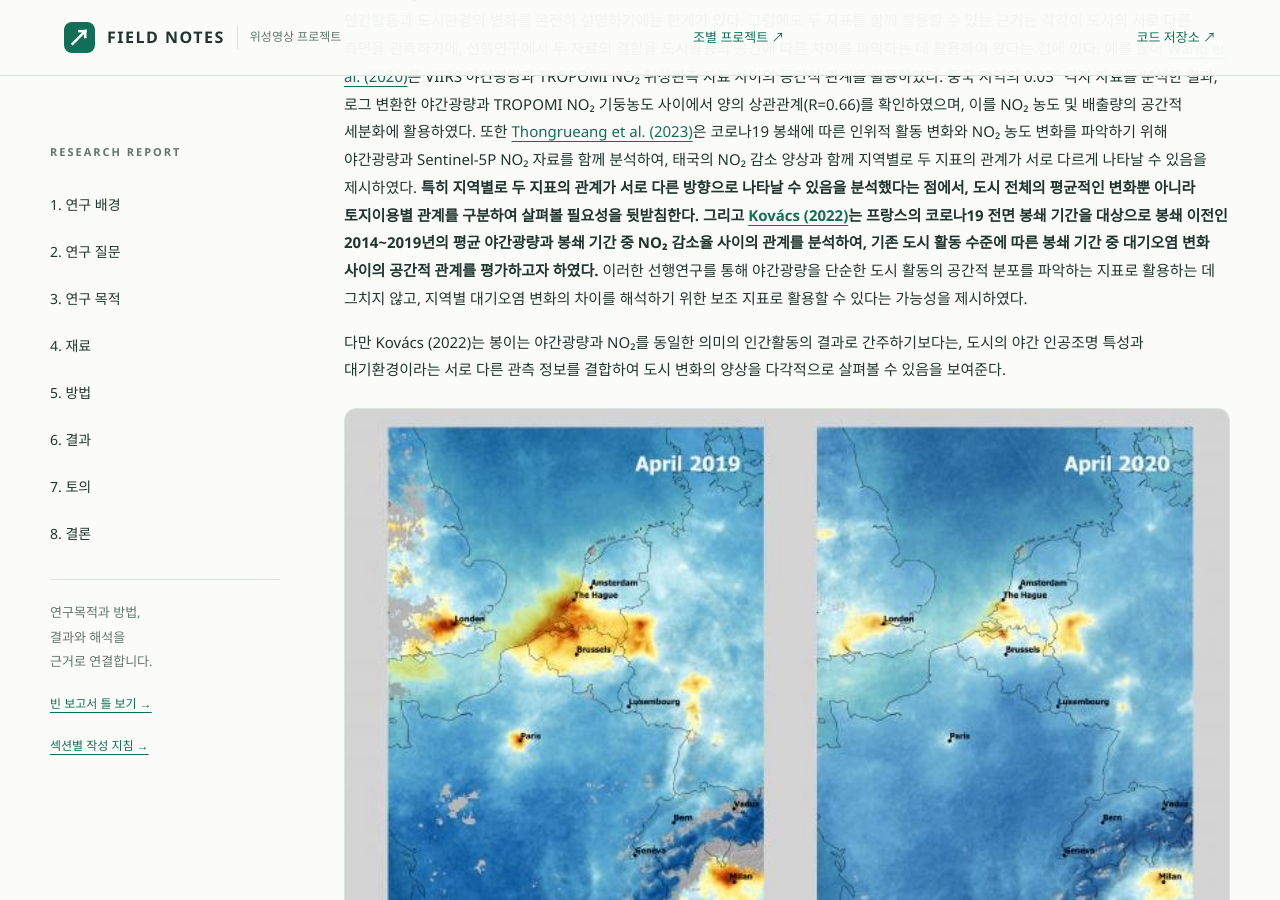
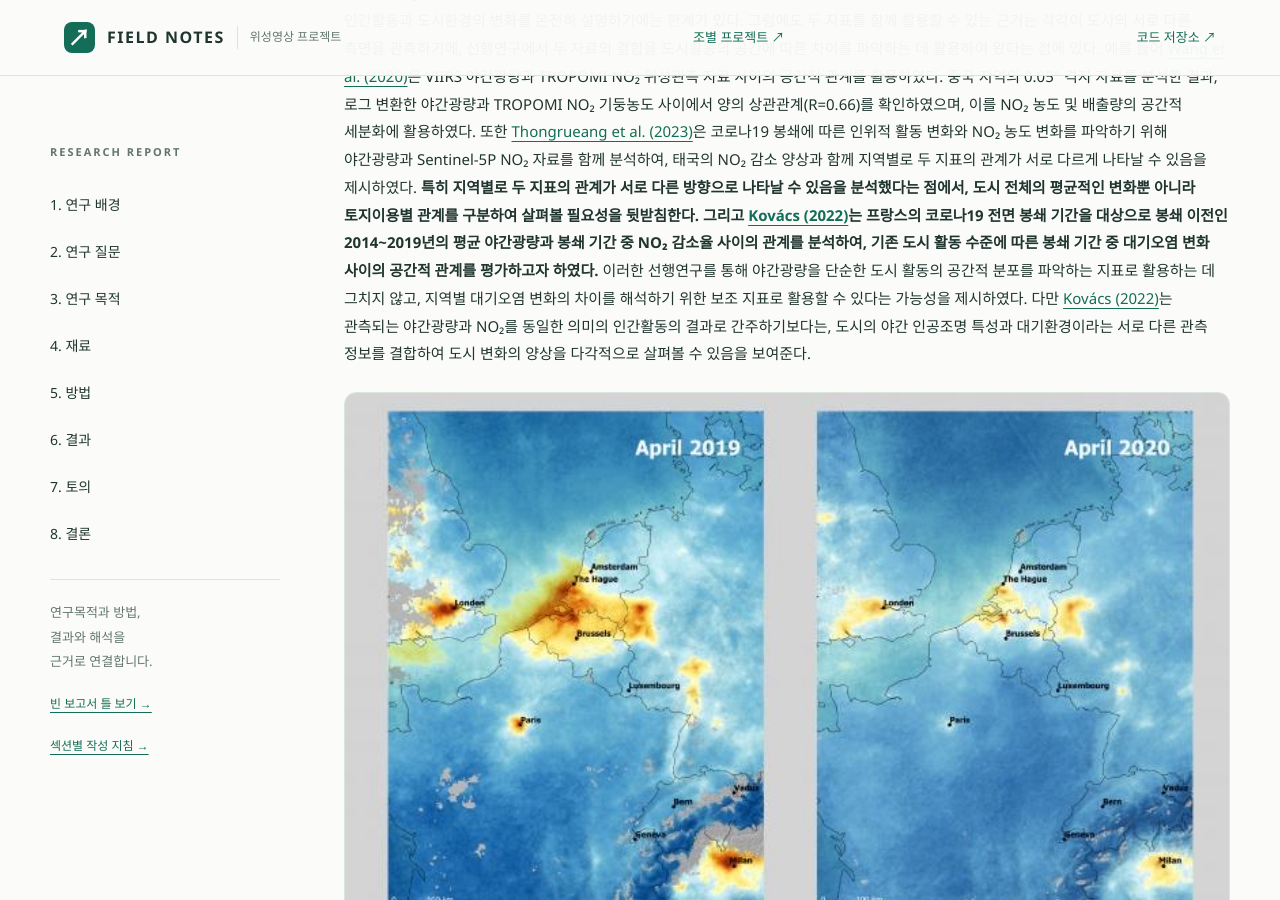
Before and after one commit to rlawkdgns3550-cmyk/surveying2_team03, a Jekyll site: the page built from docs/index.md, in a window 1280 px wide and 900 px high, scrolled down 2789 px. Built offline with Jekyll 4.4.1, drawn with Linux system fonts in a browser that asks for light colours.

Commit message:
Revise analysis of nighttime lights and NO₂ correlation
Updated the discussion on the relationship between nighttime lights and NO₂ levels, emphasizing their complementary use in analyzing urban activities and environmental changes.

```diff
--- a/docs/index.md
+++ b/docs/index.md
@@ -22,9 +22,7 @@ badge: "빈 학술 보고서 틀"
 
 다만 야간광량은 조명시설의 밀도와 운영시간, 토지이용 특성 및 관측 환경 등에도 영향을 받으므로 관측값을 실제 활동량이나 경제활동과 동일하게 해석해서는 안 된다. 특히 [Ma (2018)](https://www.mdpi.com/2072-4292/10/5/723)의 별도 연구에서는 픽셀 단위의 비교에서 설명력이 33%로 낮아지는 것을 확인하였다. 이는 야간광량이 도시 및 행정구역 수준에서 인간활동의 상대적 공간 차이를 파악하는 데 유용할 수 있지만, 세부 공간에서 모든 인간활동을 동일한 수준으로 반영하지는 못한다는 점을 보여준다. [Elvidge et al. (2017)](https://doi.org/10.1080/01431161.2017.1342050); [Zheng et al. (2023)](https://doi.org/10.1016/j.isprsjprs.2023.05.028). **따라서 본 연구에서는 야간광량을 인간의 이동량이나 실제 경제활동량 자체를 직접 측정하는 값이 아니라, 야간 인공조명의 밝기를 통해 도시 기능에 수반되는 활동의 공간적 분포와 변화를 간접적으로 나타내는 지표로 정의한다.**
 
-이처럼 NO₂와 야간광량은 각각 연소 과정에 따른 대기환경 변화와 야간 인공조명의 공간적 분포를 관측하는 지표로서, 어느 하나만으로 인간활동과 도시환경의 변화를 온전히 설명하기에는 한계가 있다. 그럼에도 두 지표를 함께 활용할 수 있는 근거는 각각이 도시의 서로 다른 측면을 관측하기에, 선행연구에서 두 자료의 결합을 도시활동의 공간에 따른 차이를 파악하는 데 활용하여 왔다는 점에 있다. 예를 들어 [Wang et al. (2020)](https://doi.org/10.5194/acp-20-6651-2020)은 VIIRS 야간광량과 TROPOMI NO₂ 위성관측 자료 사이의 공간적 관계를 활용하였다. 중국 지역의 0.05° 격자 자료를 분석한 결과, 로그 변환한 야간광량과 TROPOMI NO₂ 기둥농도 사이에서 양의 상관관계(R=0.66)를 확인하였으며, 이를 NO₂ 농도 및 배출량의 공간적 세분화에 활용하였다. 또한 [Thongrueang et al. (2023)](https://doi.org/10.3390/su15054296)은 코로나19 봉쇄에 따른 인위적 활동 변화와 NO₂ 농도 변화를 파악하기 위해 야간광량과 Sentinel-5P NO₂ 자료를 함께 분석하여, 태국의 NO₂ 감소 양상과 함께 지역별로 두 지표의 관계가 서로 다르게 나타날 수 있음을 제시하였다. **특히 지역별로 두 지표의 관계가 서로 다른 방향으로 나타날 수 있음을 분석했다는 점에서, 도시 전체의 평균적인 변화뿐 아니라 토지이용별 관계를 구분하여 살펴볼 필요성을 뒷받침한다. 그리고 [Kovács (2022)](https://hal.science/hal-03661866v1/document)는 프랑스의 코로나19 전면 봉쇄 기간을 대상으로 봉쇄 이전인 2014~2019년의 평균 야간광량과 봉쇄 기간 중 NO₂ 감소율 사이의 관계를 분석하여, 기존 도시 활동 수준에 따른 봉쇄 기간 중 대기오염 변화 사이의 공간적 관계를 평가하고자 하였다.** 이러한 선행연구를 통해 야간광량을 단순한 도시 활동의 공간적 분포를 파악하는 지표로 활용하는 데 그치지 않고, 지역별 대기오염 변화의 차이를 해석하기 위한 보조 지표로 활용할 수 있다는 가능성을 제시하였다.
-
-다만 Kovács (2022)는 봉이는 야간광량과 NO₂를 동일한 의미의 인간활동의 결과로 간주하기보다는, 도시의 야간 인공조명 특성과 대기환경이라는 서로 다른 관측 정보를 결합하여 도시 변화의 양상을 다각적으로 살펴볼 수 있음을 보여준다.
+이처럼 NO₂와 야간광량은 각각 연소 과정에 따른 대기환경 변화와 야간 인공조명의 공간적 분포를 관측하는 지표로서, 어느 하나만으로 인간활동과 도시환경의 변화를 온전히 설명하기에는 한계가 있다. 그럼에도 두 지표를 함께 활용할 수 있는 근거는 각각이 도시의 서로 다른 측면을 관측하기에, 선행연구에서 두 자료의 결합을 도시활동의 공간에 따른 차이를 파악하는 데 활용하여 왔다는 점에 있다. 예를 들어 [Wang et al. (2020)](https://doi.org/10.5194/acp-20-6651-2020)은 VIIRS 야간광량과 TROPOMI NO₂ 위성관측 자료 사이의 공간적 관계를 활용하였다. 중국 지역의 0.05° 격자 자료를 분석한 결과, 로그 변환한 야간광량과 TROPOMI NO₂ 기둥농도 사이에서 양의 상관관계(R=0.66)를 확인하였으며, 이를 NO₂ 농도 및 배출량의 공간적 세분화에 활용하였다. 또한 [Thongrueang et al. (2023)](https://doi.org/10.3390/su15054296)은 코로나19 봉쇄에 따른 인위적 활동 변화와 NO₂ 농도 변화를 파악하기 위해 야간광량과 Sentinel-5P NO₂ 자료를 함께 분석하여, 태국의 NO₂ 감소 양상과 함께 지역별로 두 지표의 관계가 서로 다르게 나타날 수 있음을 제시하였다. **특히 지역별로 두 지표의 관계가 서로 다른 방향으로 나타날 수 있음을 분석했다는 점에서, 도시 전체의 평균적인 변화뿐 아니라 토지이용별 관계를 구분하여 살펴볼 필요성을 뒷받침한다. 그리고 [Kovács (2022)](https://hal.science/hal-03661866v1/document)는 프랑스의 코로나19 전면 봉쇄 기간을 대상으로 봉쇄 이전인 2014~2019년의 평균 야간광량과 봉쇄 기간 중 NO₂ 감소율 사이의 관계를 분석하여, 기존 도시 활동 수준에 따른 봉쇄 기간 중 대기오염 변화 사이의 공간적 관계를 평가하고자 하였다.** 이러한 선행연구를 통해 야간광량을 단순한 도시 활동의 공간적 분포를 파악하는 지표로 활용하는 데 그치지 않고, 지역별 대기오염 변화의 차이를 해석하기 위한 보조 지표로 활용할 수 있다는 가능성을 제시하였다. 다만 [Kovács (2022)](https://hal.science/hal-03661866v1/document)는 관측되는 야간광량과 NO₂를 동일한 의미의 인간활동의 결과로 간주하기보다는, 도시의 야간 인공조명 특성과 대기환경이라는 서로 다른 관측 정보를 결합하여 도시 변화의 양상을 다각적으로 살펴볼 수 있음을 보여준다.
 
 <p align="center">
   <img src="figures/KakaoTalk_20261116_091801713.jpg" alt="코로나19 전후 유럽권 NO₂ 농도 비교(2019 vs 2020)"><br>
```
